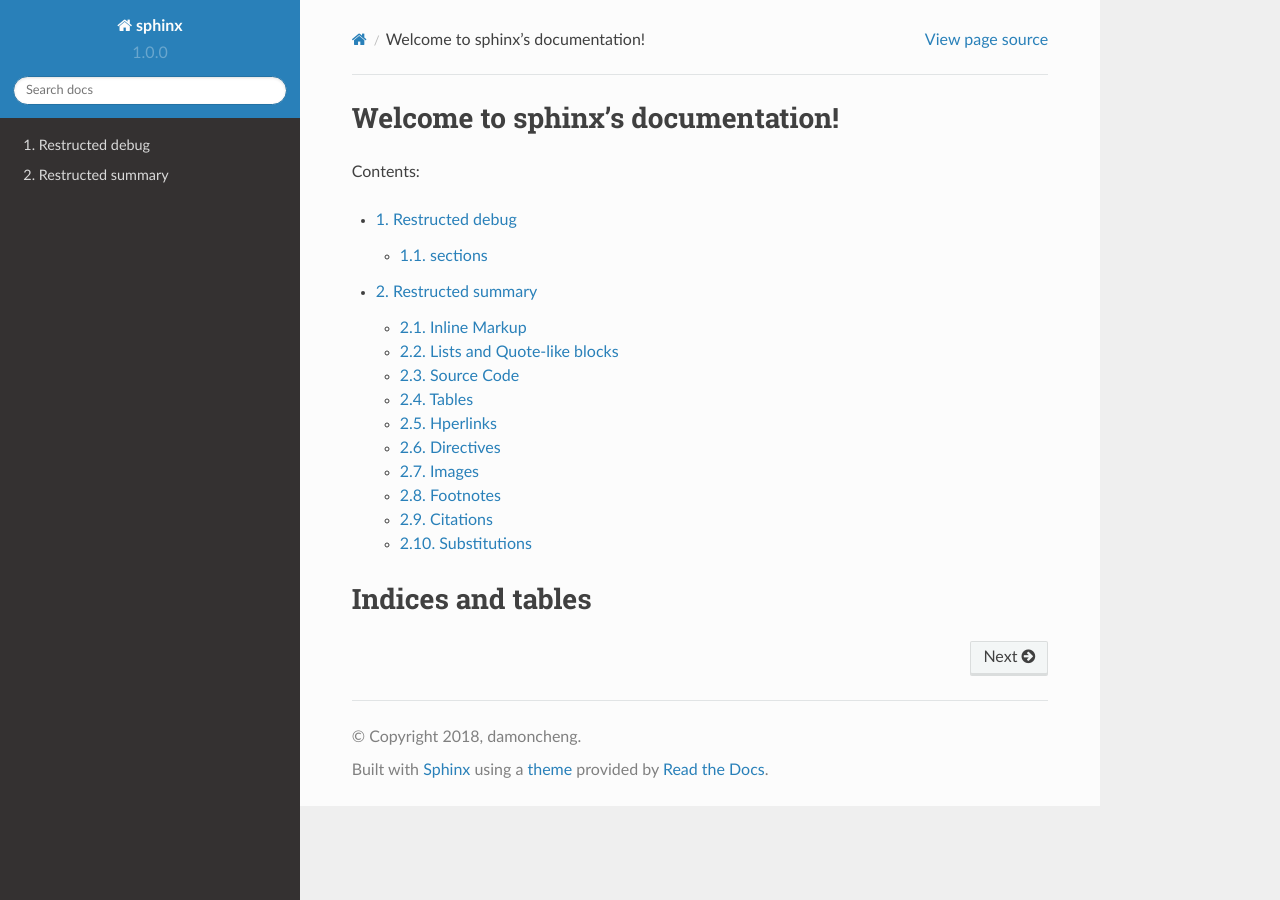
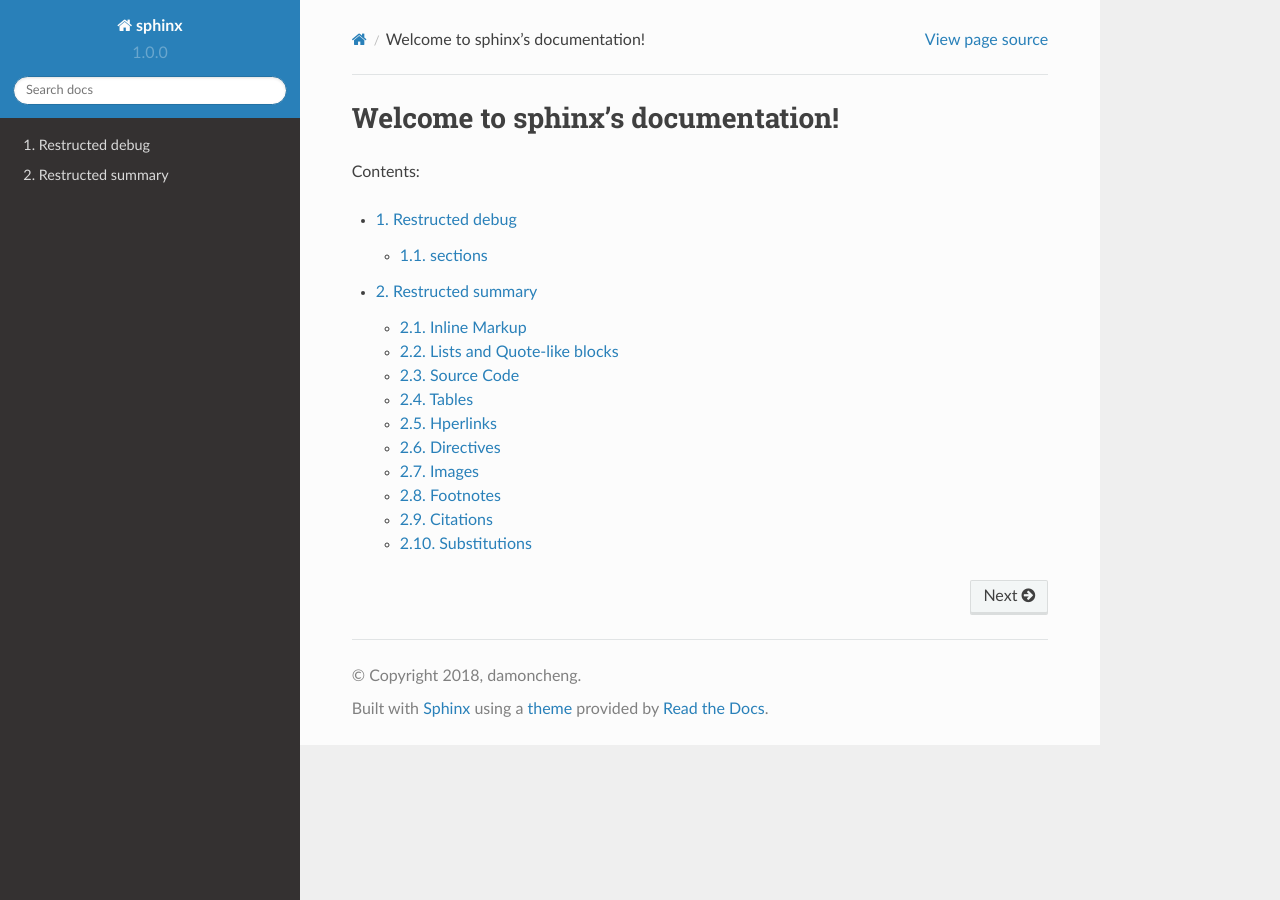
Before and after one commit to damoncheng/Sphinx, a Sphinx documentation site: the page built from source/index.rst, in a window 1280 px wide. Built offline with Sphinx 7.4.7 and the Read the Docs theme 2.0.0, drawn with Linux system fonts in a browser that asks for light colours.

Commit message:
familar sphinx documents

```diff
--- a/source/index.rst
+++ b/source/index.rst
@@ -15,8 +15,8 @@ Contents:
 
    restructed/*
 
-Indices and tables
-==================
+.. Indices and tables
+.. ==================
 
 .. * :ref:`genindex`
 .. * :ref:`modindex`
```
Also changed, not shown: 1 other file.
